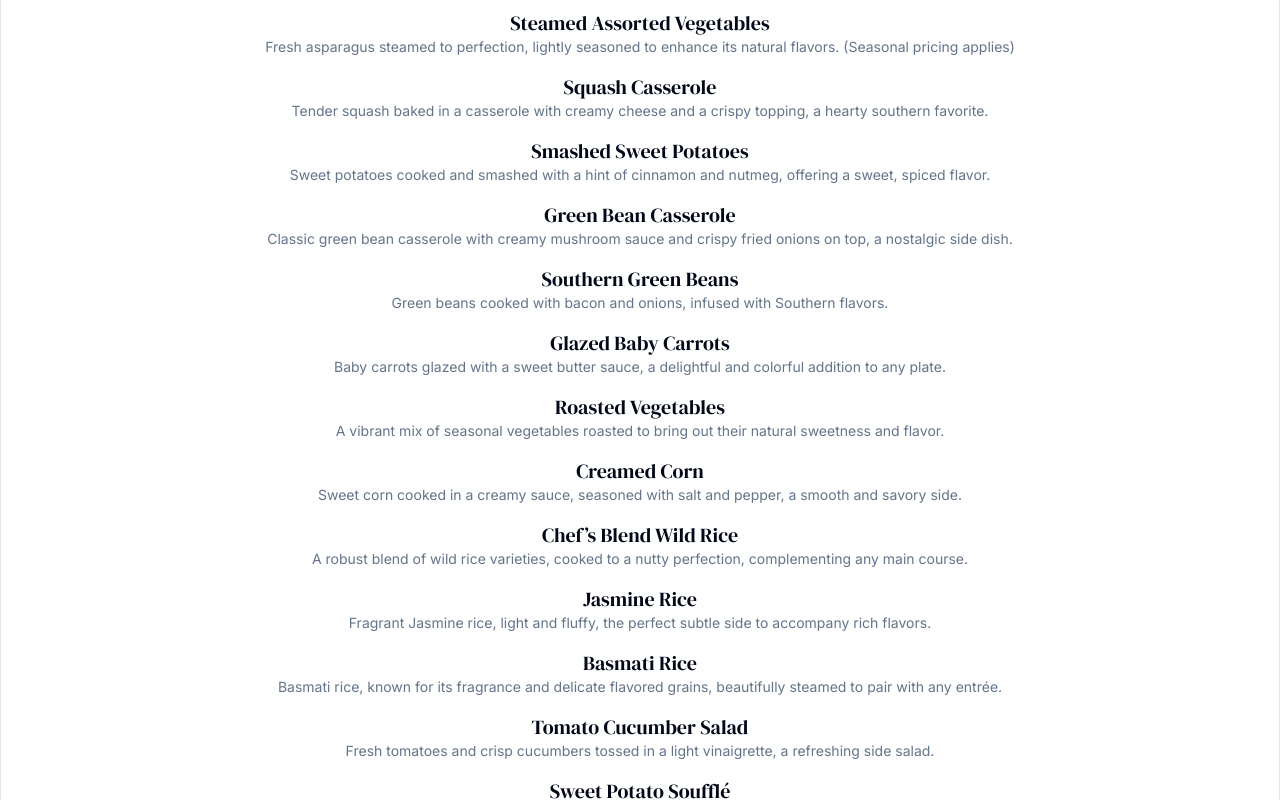
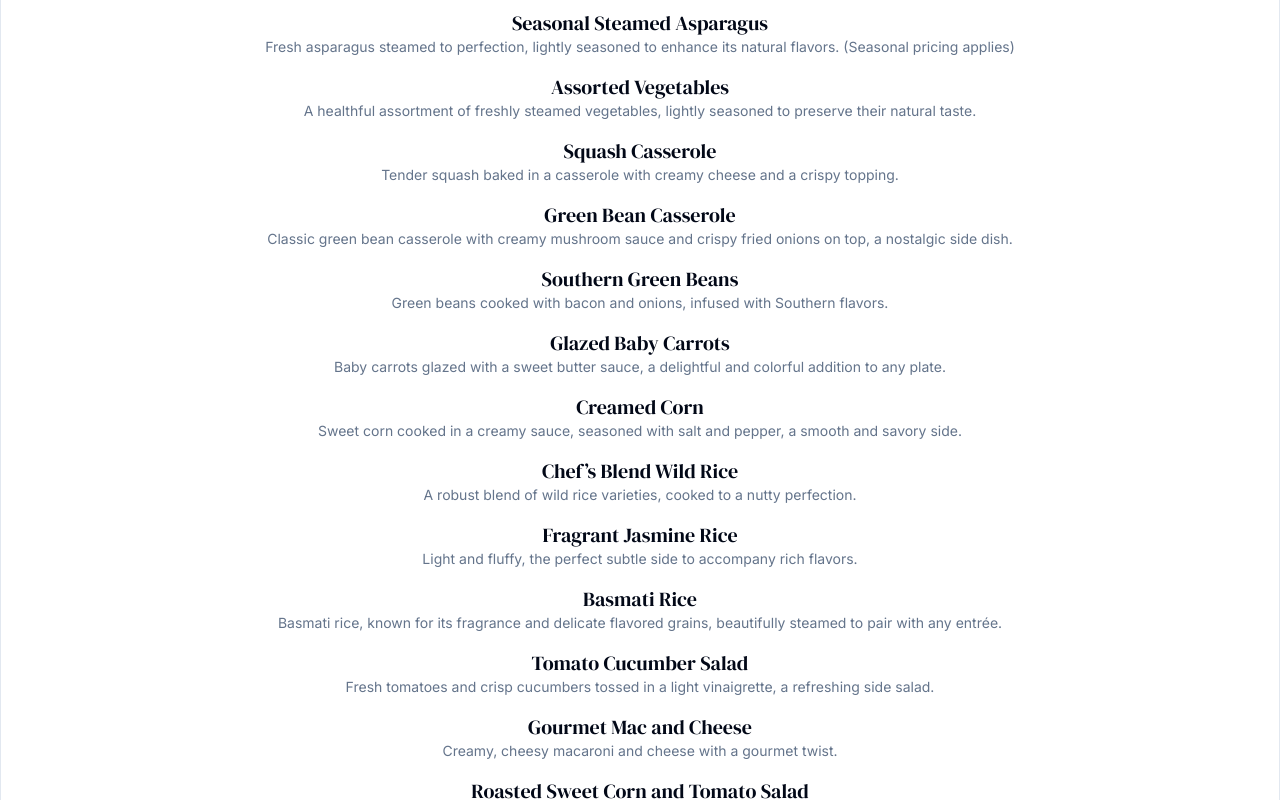
Before and after one commit to Dillonzellis/rlmaffairs-v4, a Next.js app: page /catering in a window 1280 px wide. Shown: the part 4740-5540 px from the top of the page. Built offline with nearby package versions, Linux system fonts and the light colour scheme; a web font is replaced by a local one.

Commit message:
update side dish menu

```diff
--- a/src/data/menus.ts
+++ b/src/data/menus.ts
@@ -162,16 +162,16 @@ export const sideDishMenu = [
     desc: "Creamy potatoes smashed with a rich garlic butter, a comforting side.",
   },
   {
-    title: "Steamed Assorted Vegetables",
+    title: "Seasonal Steamed Asparagus",
     desc: "Fresh asparagus steamed to perfection, lightly seasoned to enhance its natural flavors. (Seasonal pricing applies)",
   },
   {
-    title: "Squash Casserole",
-    desc: "Tender squash baked in a casserole with creamy cheese and a crispy topping, a hearty southern favorite.",
+    title: "Assorted Vegetables",
+    desc: "A healthful assortment of freshly steamed vegetables, lightly seasoned to preserve their natural taste.",
   },
   {
-    title: "Smashed Sweet Potatoes",
-    desc: "Sweet potatoes cooked and smashed with a hint of cinnamon and nutmeg, offering a sweet, spiced flavor.",
+    title: "Squash Casserole",
+    desc: "Tender squash baked in a casserole with creamy cheese and a crispy topping.",
   },
   {
     title: "Green Bean Casserole",
@@ -186,20 +186,16 @@ export const sideDishMenu = [
     desc: "Baby carrots glazed with a sweet butter sauce, a delightful and colorful addition to any plate.",
   },
   {
-    title: "Roasted Vegetables",
-    desc: "A vibrant mix of seasonal vegetables roasted to bring out their natural sweetness and flavor.",
-  },
-  {
     title: "Creamed Corn",
     desc: "Sweet corn cooked in a creamy sauce, seasoned with salt and pepper, a smooth and savory side.",
   },
   {
     title: "Chef’s Blend Wild Rice",
-    desc: "A robust blend of wild rice varieties, cooked to a nutty perfection, complementing any main course.",
+    desc: "A robust blend of wild rice varieties, cooked to a nutty perfection.",
   },
   {
-    title: "Jasmine Rice",
-    desc: "Fragrant Jasmine rice, light and fluffy, the perfect subtle side to accompany rich flavors.",
+    title: "Fragrant Jasmine Rice",
+    desc: "Light and fluffy, the perfect subtle side to accompany rich flavors.",
   },
   {
     title: "Basmati Rice",
@@ -210,12 +206,8 @@ export const sideDishMenu = [
     desc: "Fresh tomatoes and crisp cucumbers tossed in a light vinaigrette, a refreshing side salad.",
   },
   {
-    title: "Sweet Potato Soufflé",
-    desc: "Light and fluffy sweet potato soufflé topped with a crunchy pecan crust, a sweet complement to any meal.",
-  },
-  {
     title: "Gourmet Mac and Cheese",
-    desc: "Creamy, cheesy macaroni and cheese with a gourmet twist, baked to a golden brown crust.",
+    desc: "Creamy, cheesy macaroni and cheese with a gourmet twist.",
   },
   {
     title: "Roasted Sweet Corn and Tomato Salad",
```
